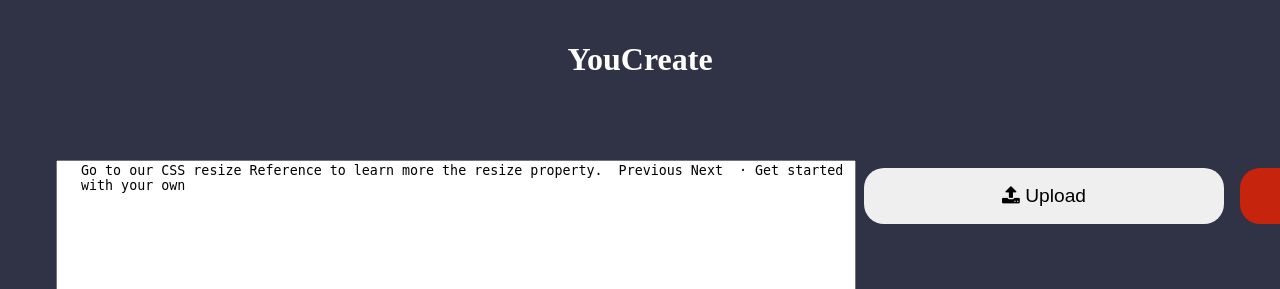
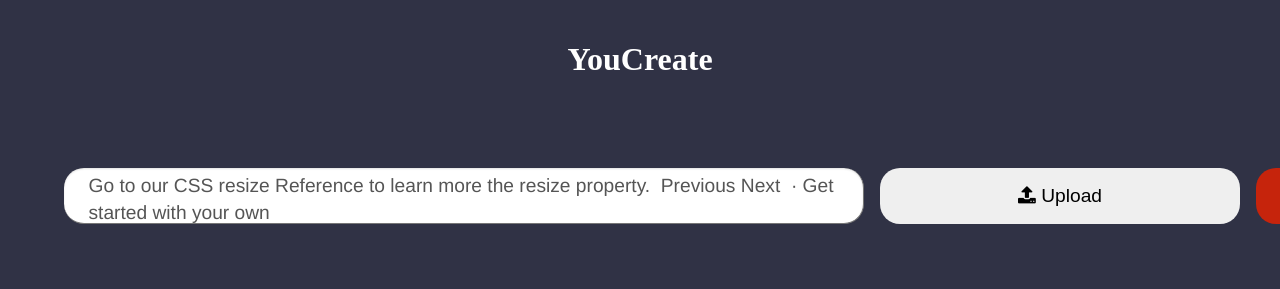
Before and after one commit to Shubhgajj2004/YouCreate, a Flask app: template templates/imageselect.html in a window 1280 px wide; the page is wider, and only the part inside the window is pictured. Shown: the top 289 px of that part. Run offline with Flask 2, Linux system fonts and the light colour scheme; the template is opened without the code that fills it, so the values that code supplies are empty.

Commit message:
Add files via upload

```diff
--- a/static/imgselect.css
+++ b/static/imgselect.css
@@ -68,8 +68,8 @@ img{
 input, button{
     height: 7vh;
     border-radius: 20px;
+    border-width: 0;
     margin: 1vh;
-    border-width: 0;
     font-size: larger;
     width: 45vh;
 }
@@ -86,3 +86,33 @@ input, button{
     padding-left: 3%;
     width: 100vh;
 }
+
+textarea {
+    margin: 1vh;
+    width: 45vh;
+    height: 7vh;
+    -moz-border-bottom-colors: none;
+    -moz-border-left-colors: none;
+    -moz-border-right-colors: none;
+    -moz-border-top-colors: none;
+    background: none repeat scroll 0 0 #FFFFFF;
+    border-color: -moz-use-text-color #FFFFFF #FFFFFF -moz-use-text-color;
+    border-image: none;
+    border-radius: 20px;
+    border-style: none solid solid none;
+    border-width: medium 1px 1px medium;
+    box-shadow: 0 1px 2px rgba(0, 0, 0, 0.12) inset;
+    color: #555555;
+    font-family: "Helvetica Neue",Helvetica,Arial,sans-serif;
+    font-size: larger;
+    line-height: 1.4em;
+    padding: 5px 8px;
+    transition: background-color 0.2s ease 0s;
+    resize: none;
+  }
+
+
+  textarea:focus {
+      background: none repeat scroll 0 0 #FFFFFF;
+      outline-width: 0;
+  }
```
